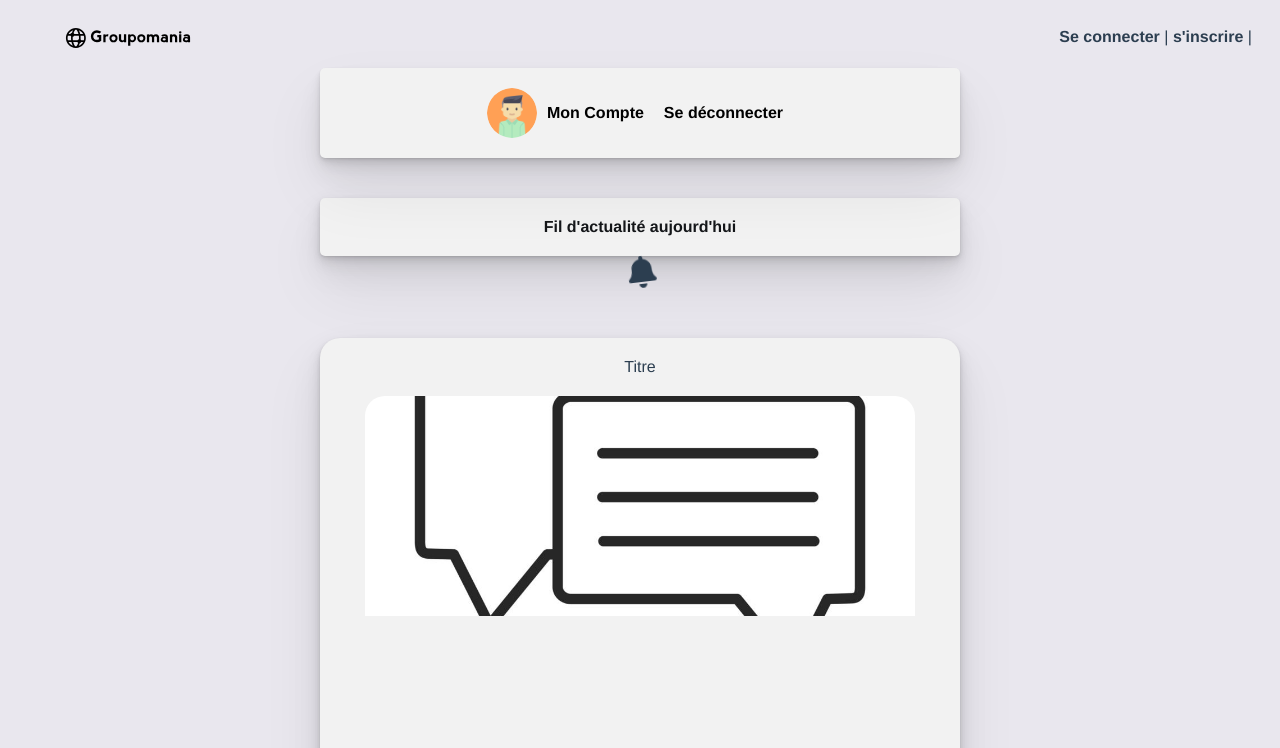
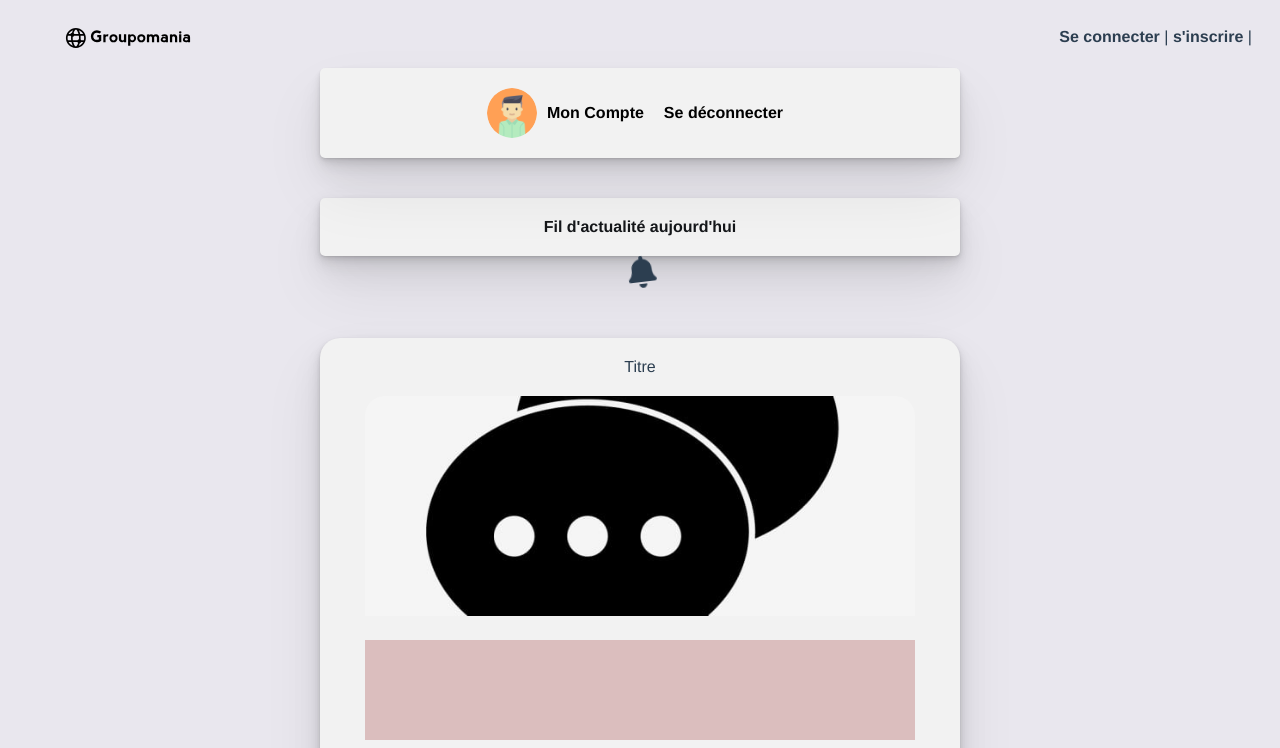
Before and after one commit to Bescore/Openclassrooms_P7, a Vue app: page /feed in a window 1280 px wide. Shown: the top 748 px of the page. Built offline with nearby package versions, Linux system fonts and the light colour scheme; no server answers.

Commit message:
changement d'image et de couleurs pour plus de visibilité

```diff
--- a/src/views/poster.vue
+++ b/src/views/poster.vue
@@ -281,6 +281,7 @@ background-color: rgb(213, 223, 233);
   position: relative;
   top:30px;
   overflow:auto;
+  background-color: #dbbebe;
 }
 .posts-comments-child{
   margin:20px;
```
Also changed, not shown: src/assets/post.jpg.
